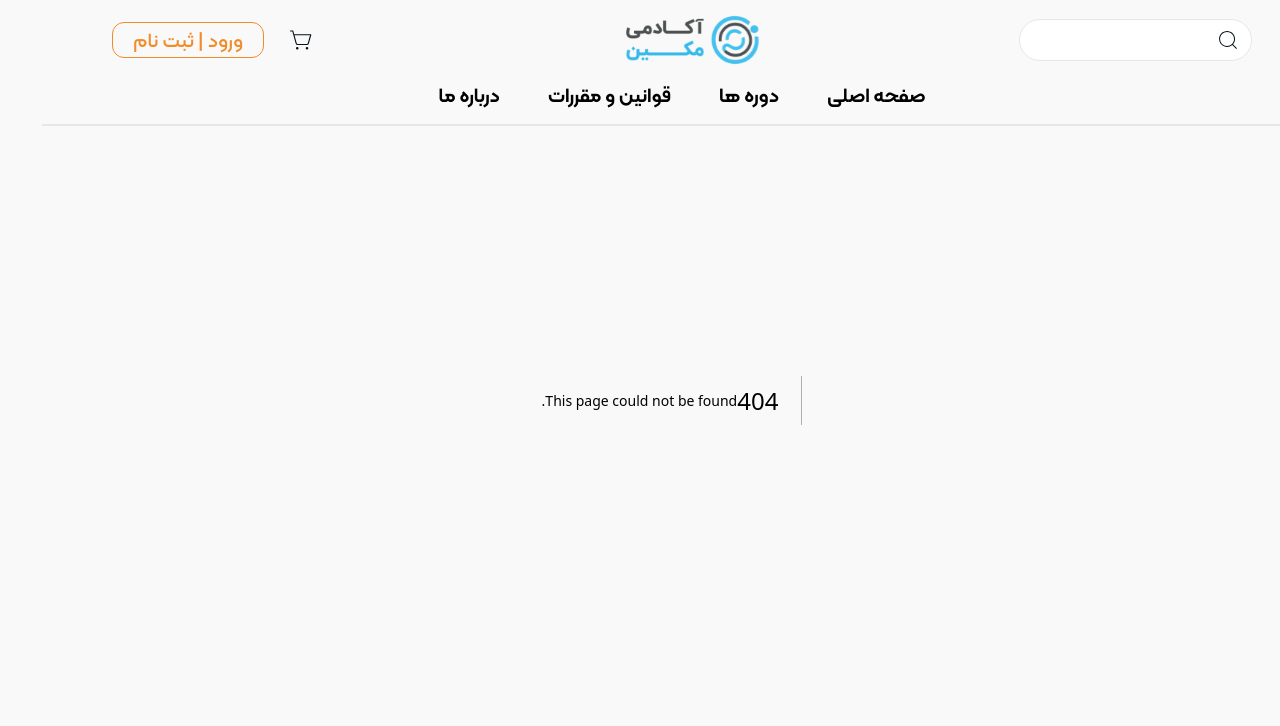
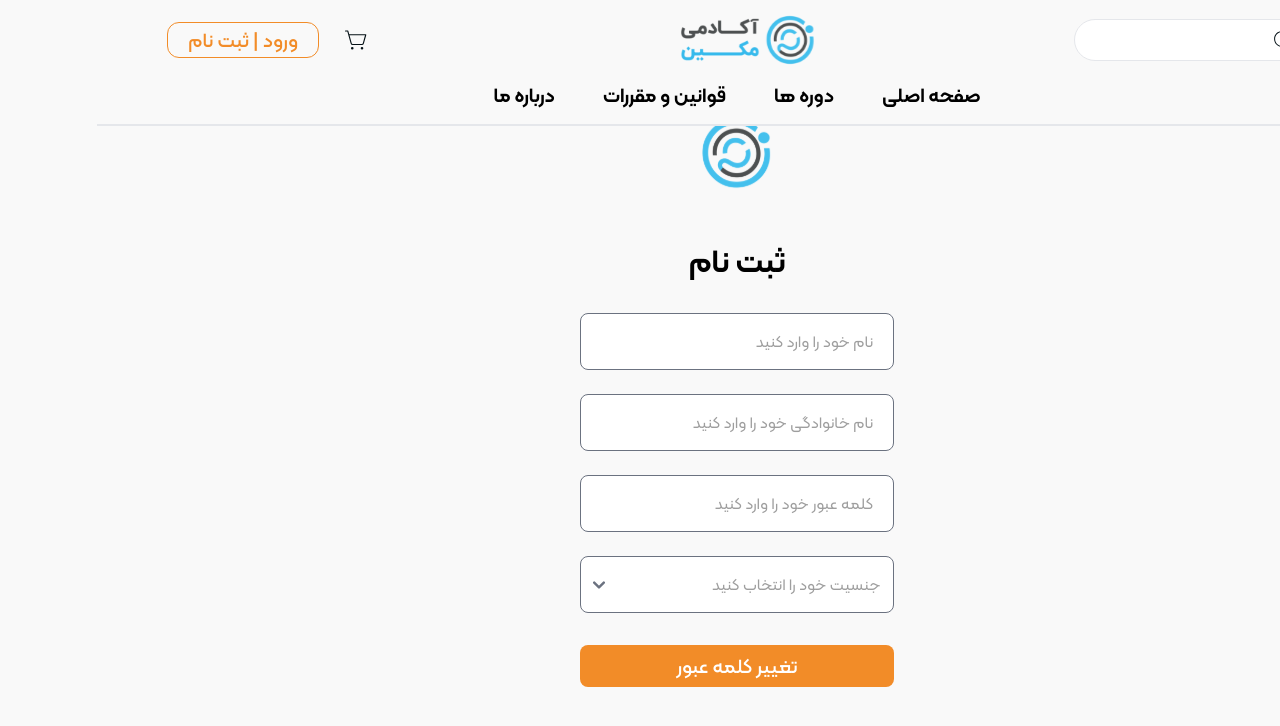
Before and after one commit to amirrowll/online-learning-makin, a Next.js app: page /register in a window 1280 px wide. Before the commit this address had no page. Shown: the top 726 px of the page. Built offline with nearby package versions, Linux system fonts and the light colour scheme.

Commit message:
register complete

```diff
--- /dev/null
+++ b/app/(auth)/register/page.tsx
@@ -0,0 +1,88 @@
+"use client"
+import React from 'react'
+import { FieldErrors, useForm } from 'react-hook-form'
+
+export default function reset() {
+
+    interface type {
+        passWord: string
+        name: string
+        famiy: string
+        option: string
+    }
+
+    const form = useForm<type>({})
+
+    const {
+        handleSubmit,
+        formState: { errors },
+        register,
+    } = form;
+
+    const onSubmit = (data: type) => {
+        console.log(data);
+    };
+
+    const onErrorHandler = (errors: FieldErrors<type>) => [
+        console.log(errors, "errors"),
+    ];
+
+    return (
+        <div className=' flex flex-col items-center justify-center h-screen bg-[#F9F9F9] '>
+            <img src="/imageLanding/logo-makeen login.svg" alt="img" />
+            <h1 className='text-[#000000] text-[25px] font-kalamehSemiBold pt-11 sm:text-[32px]'> ثبت نام </h1>
+            <div className='mt-7'>
+                <form noValidate onSubmit={handleSubmit(onSubmit, onErrorHandler)}>
+                    <div className="flex flex-col ">
+                        <input
+                            className="placeholder:text-[14px] placeholder:text-[#9E9E9E] font-kalamehRegular py-[15.5px] pr-4 rounded-lg w-full placeholder:sm:text-[16px]"
+                            placeholder=" نام خود را وارد کنید "
+                            type="text"
+                            id="passWord"
+                            {...register("passWord", {
+                                required: "کلمه عبور الزامی است ",
+                            })}
+                        />
+                        <p className="error">{errors.passWord?.message}</p>
+                    </div>
+                    <div className="flex flex-col mt-[24px]">
+                        <input
+                            className="placeholder:text-[14px] placeholder:text-[#9E9E9E] font-kalamehRegular py-[15.5px] pr-4 rounded-lg w-full placeholder:sm:text-[16px]"
+                            placeholder=" نام خانوادگی خود را وارد کنید "
+                            type="text"
+                            id="passWord"
+                            {...register("passWord", {
+                                required: "کلمه عبور الزامی است ",
+                            })}
+                        />
+                        <p className="error">{errors.passWord?.message}</p>
+                    </div>
+                    <div className="flex flex-col mt-[24px]">
+                        <input
+                            className="placeholder:text-[14px] placeholder:text-[#9E9E9E] font-kalamehRegular py-[15.5px] pr-4 rounded-lg w-full placeholder:sm:text-[16px]"
+                            placeholder=" کلمه عبور خود را وارد کنید "
+                            type="text"
+                            id="passWord"
+                            {...register("passWord", {
+                                required: "کلمه عبور الزامی است ",
+                            })}
+                        />
+                        <p className="error">{errors.passWord?.message}</p>
+                    </div>
+                    <div className="mt-[24px]">
+                        <select
+                            id="option"
+                            {...register("option")}
+                            className="text-[14px] text-[#9E9E9E] font-kalamehRegular py-[15.5px] pr-4 rounded-lg w-full sm:text-[16px]"
+                        >
+                            <option value="" > جنسیت خود را انتخاب کنید</option>
+                            <option value="option1" className='text-black'> مرد </option>
+                            <option value="option2" className='text-black'> زن </option>
+                        </select>
+                    </div>
+                    <button className='bg-[#F28C28] px-[80px] sm:px-[96px] text-white text-[17px] sm:text-[20px] font-kalamehMedium rounded-lg py-[7.5px] sm:py-[6px] mt-8'> تغییر کلمه عبور </button>
+                </form>
+            </div>
+        </div>
+    )
+}
--- a/app/(auth)/reset-password/page.tsx
+++ b/app/(auth)/reset-password/page.tsx
@@ -0,0 +1,75 @@
+"use client"
+import React from 'react'
+import { FieldErrors, useForm } from 'react-hook-form'
+
+export default function reset() {
+
+    interface type {
+        passWord: string
+        repeatPassWord: string
+    }
+
+    const form = useForm<type>({})
+
+    const {
+        handleSubmit,
+        formState: { errors },
+        register,
+    } = form;
+
+    const onSubmit = (data: type) => {
+        console.log(data);
+    };
+
+    const onErrorHandler = (errors: FieldErrors<type>) => [
+        console.log(errors, "errors"),
+    ];
+
+    return (
+        <div className=' flex flex-col items-center justify-center h-screen bg-[#F9F9F9] '>
+            <img src="/imageLanding/logo-makeen login.svg" alt="img" />
+            <h1 className='text-[#000000] text-[25px] font-kalamehSemiBold pt-11 sm:text-[32px]'> تعیین کلمه عبور جدید </h1>
+            <div className='mt-7'>
+                <form noValidate onSubmit={handleSubmit(onSubmit, onErrorHandler)}>
+                    <div className="flex flex-col ">
+                        <label
+                            className="text-[15px] sm:text-[18px] font-kalamehMedium text-black text-center "
+                            htmlFor="passWord"
+                        >
+                            کلمه عبور جدید را وارد کنید
+                        </label>
+                        <input
+                            className="placeholder-[#868686] py-[12px] px-4 mt-[16px] rounded-lg"
+                            placeholder="کلمه عبور جدید را وارد کنید"
+                            type="text"
+                            id="passWord"
+                            {...register("passWord", {
+                                required: "کلمه عبور الزامی است ",
+                            })}
+                        />
+                        <p className="error">{errors.passWord?.message}</p>
+                    </div>
+                    <div className="flex flex-col mt-[17px]">
+                        <label
+                            className="text-[15px] sm:text-[18px] font-kalamehMedium text-black text-center "
+                            htmlFor="passWord"
+                        >
+                            تکرار کلمه عبور جدید را وارد کنید
+                        </label>
+                        <input
+                            className="placeholder-[#868686] py-[12px] px-4 mt-[16px] rounded-lg"
+                            placeholder="تکرار کلمه عبور  را وارد کنید"
+                            type="text"
+                            id="passWord"
+                            {...register("passWord", {
+                                required: "کلمه عبور الزامی است ",
+                            })}
+                        />
+                        <p className="error">{errors.passWord?.message}</p>
+                    </div>
+                    <button className='bg-[#F28C28] px-[80px] sm:px-[96px] text-white text-[17px] sm:text-[20px] font-kalamehMedium rounded-lg py-[7.5px] sm:py-[6px] mt-8'> تغییر کلمه عبور </button>
+                </form>
+            </div>
+        </div>
+    )
+}
--- a/components/navbar/Navbar.tsx
+++ b/components/navbar/Navbar.tsx
@@ -69,9 +69,9 @@ export default function Navbar() {
 
                 <div className='flex items-center gap-[25px]'>
                     <Link href="cart" className={  pathName === "/cart" ? "text-[#F28C28]" : "text-black"}><PiShoppingCartSimpleLight className='w-6 h-6 text-[#949494] md:text-[#051116]' /></Link>
-                    <button className='hidden text-[#F28C28] text-[20px] font-kalamehMedium border-[1px] border-[#F28C28] rounded-[12px] px-5 py-[2px] lg:block'>
+                    <Link href="login"><button className='hidden text-[#F28C28] text-[20px] font-kalamehMedium border-[1px] border-[#F28C28] rounded-[12px] px-5 py-[2px] lg:block'>
                         ورود | ثبت نام
-                    </button>
+                    </button></Link>
                 </div>
 
             </div>
```
